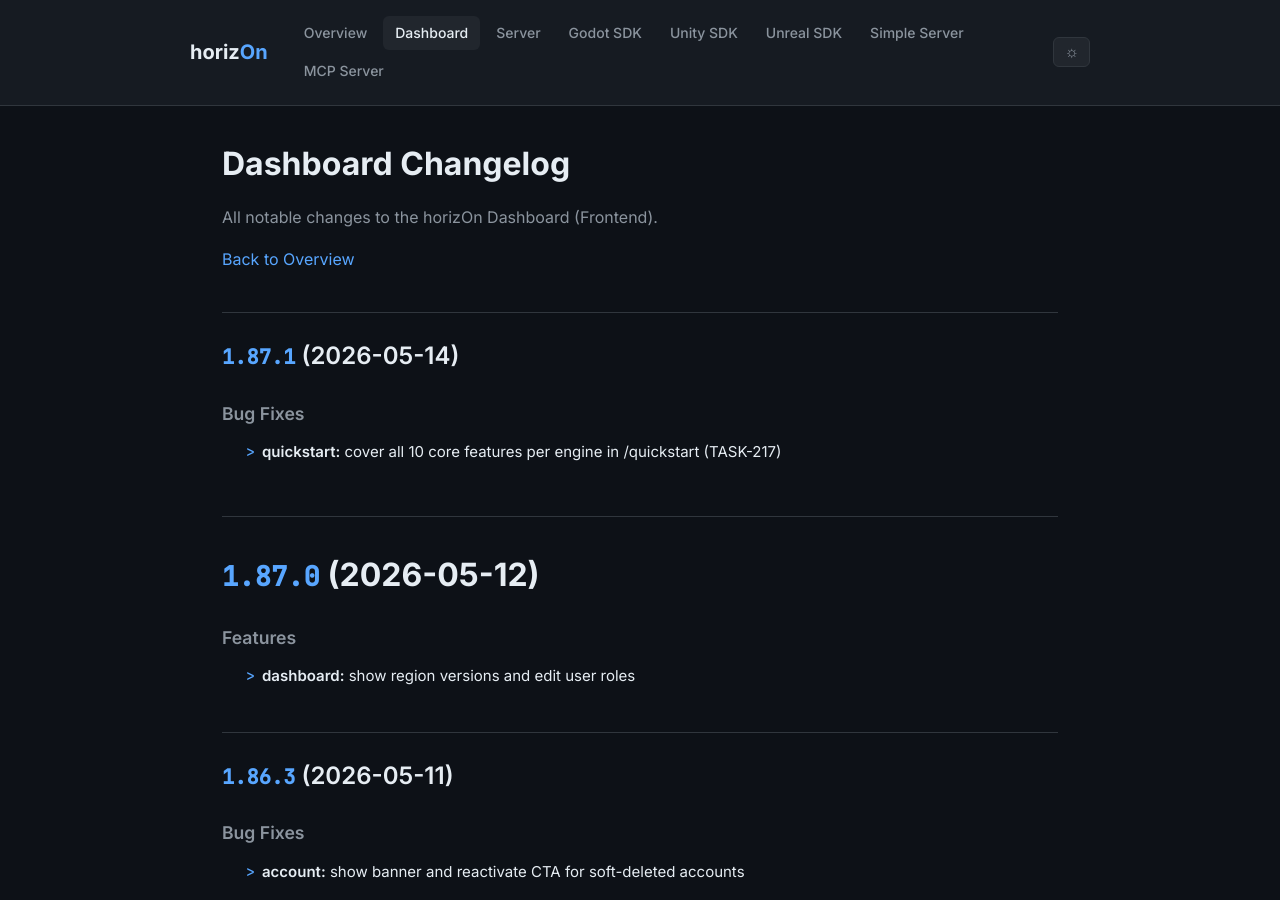
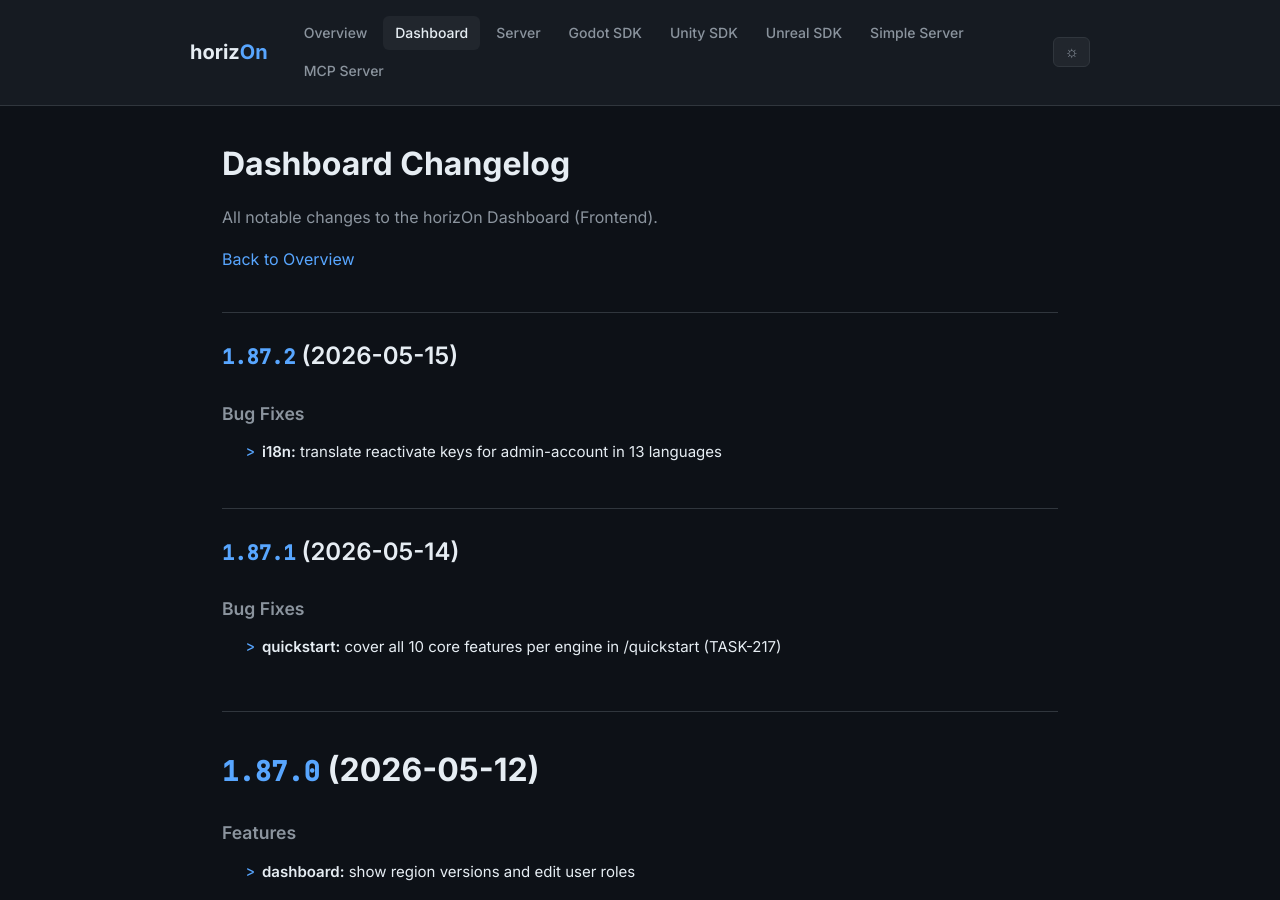
Before and after one commit to ProjectMakersDE/horizOn-Changelog, a Jekyll site: the page built from dashboard-changelog.md, in a window 1280 px wide and 900 px high. Built offline with Jekyll 4.4.1, drawn with Linux system fonts in a browser that asks for light colours.

Commit message:
chore: sync changelogs [skip ci]

```diff
--- a/dashboard-changelog.md
+++ b/dashboard-changelog.md
@@ -8,6 +8,13 @@ title: Dashboard Changelog
 All notable changes to the horizOn Dashboard (Frontend).
 
 [Back to Overview](.)
+
+## [1.87.2](https://github.com/ProjectMakersDE/horizOn-Dashboard/compare/v1.87.1...v1.87.2) (2026-05-15)
+
+
+### Bug Fixes
+
+* **i18n:** translate reactivate keys for admin-account in 13 languages ([ffadf82](https://github.com/ProjectMakersDE/horizOn-Dashboard/commit/ffadf82e60f521d7411b2f30b1a66a0446844508))
 
 ## [1.87.1](https://github.com/ProjectMakersDE/horizOn-Dashboard/compare/v1.87.0...v1.87.1) (2026-05-14)
 
```
Also changed, not shown: index.md (+1 -1 lines).
